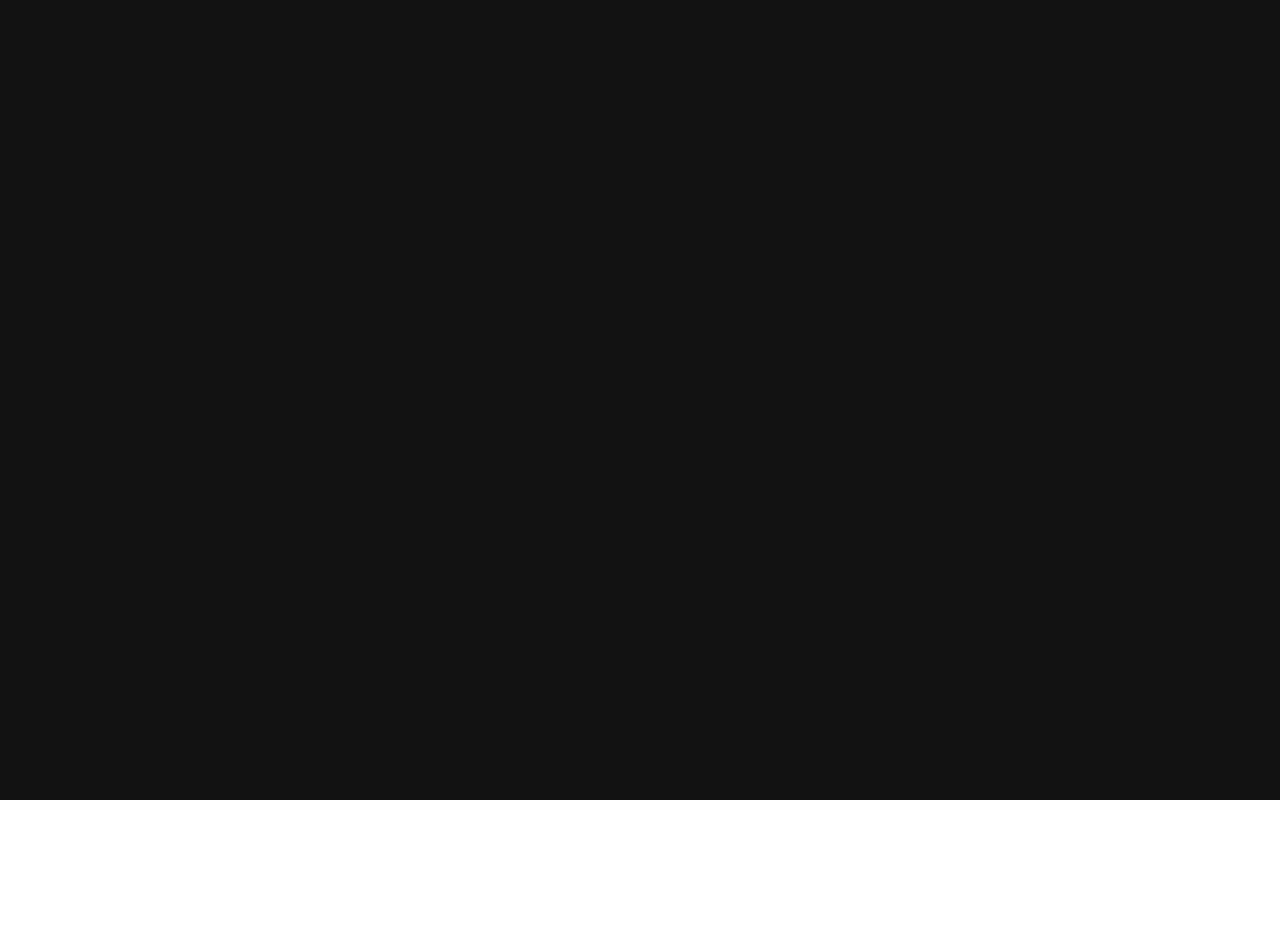
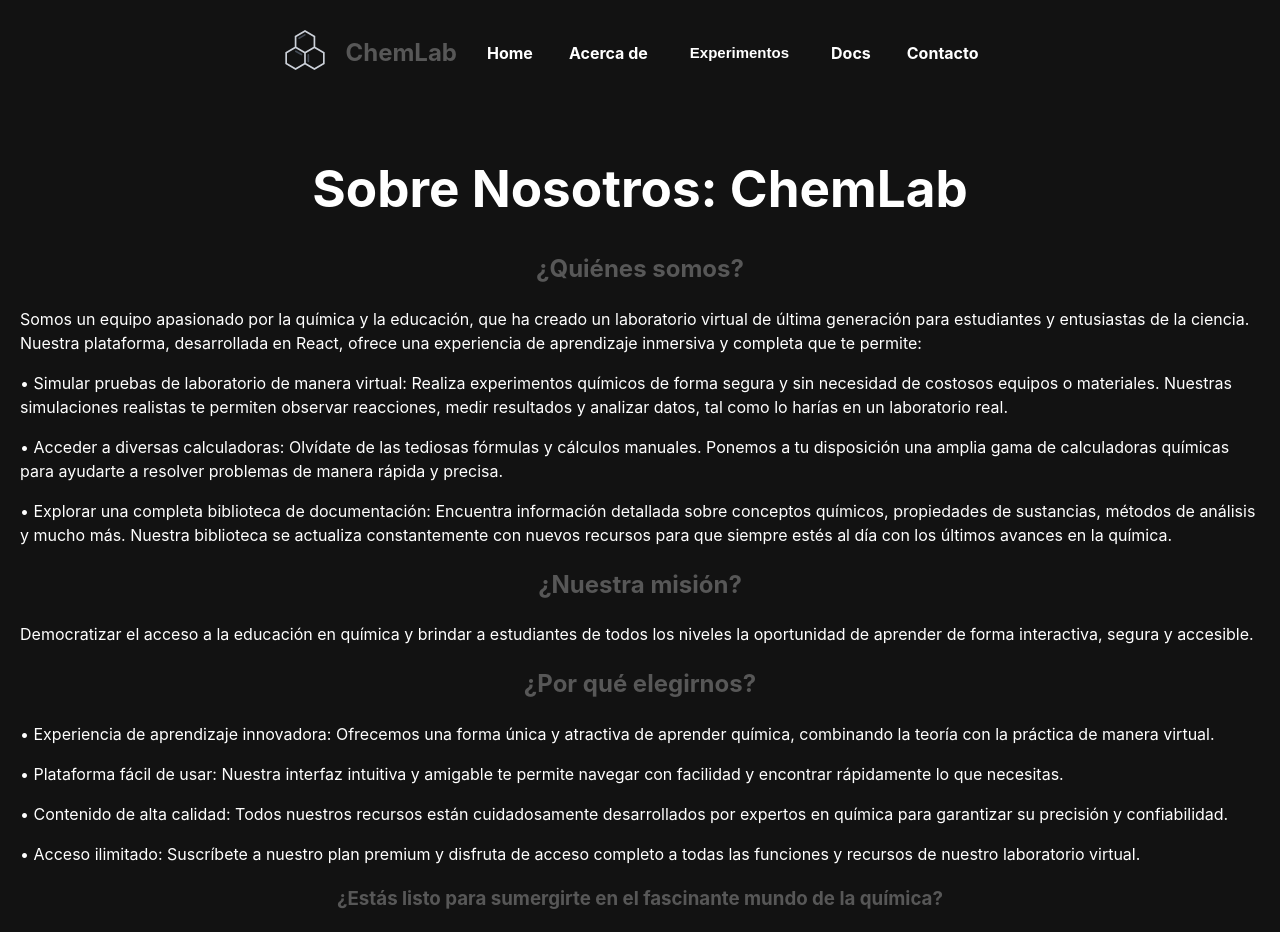
Before and after one commit to necho1122/chem-lab-virtual, a React (Vite) app: page /about in a window 1280 px wide. Before the commit this address had no page. Shown: the top 932 px of the page. Before the commit the page ends 800 px from the top, so only its background shows below. Built offline with nearby package versions, Linux system fonts and the light colour scheme.

Commit message:
add about, contact routers

```diff
--- a/src/App.jsx
+++ b/src/App.jsx
@@ -4,6 +4,8 @@ import { BrowserRouter as Router, Route, Routes } from "react-router-dom";
 import AcidBaseTitration from "./components/AcidBaseTitration";
 import DataHandler from "./components/DataHandler";
 import Calc from "./components/Calc";
+import Contact from "./components/Contact";
+import AboutUs from "./components/AboutUs";
 
 function App() {
 	return (
@@ -13,6 +15,8 @@ function App() {
 				<Route path="/titration" element={<AcidBaseTitration />} />
 				<Route path="/data" element={<DataHandler />} />
 				<Route path="/calc" element={<Calc />} />
+				<Route path="/contact" element={<Contact />} />
+				<Route path="/about" element={<AboutUs />} />
 			</Routes>
 		</Router>
 	);
--- a/src/assets/styles/Calc.css
+++ b/src/assets/styles/Calc.css
@@ -80,3 +80,46 @@
     box-shadow: 0 0 10px 0 rgba(0, 0, 0, 0.2);
     border-radius: 10px;
 }
+
+.ph-calculator-title
+{
+    display: flex;
+    flex-direction: row;
+    justify-content: center;
+    align-items: center;
+    margin-bottom: 20px;
+    position: relative;
+
+}
+
+.ph-calculator-title span p
+{
+    height: 20px;
+    width: 20px;
+    border: 2px solid #575757;
+    border-radius: 50%;
+    text-align: center;
+    font-weight: bold;
+    padding: 0px 2px 4px 2px;
+    margin-left: 10px;
+}
+
+.ph-calculator-title span p:hover
+{
+    background-color: #575757;
+    color: #222;
+}
+
+.ph-message
+{
+    position: absolute;
+    margin-top: 20px;
+    margin-bottom: 20px;
+    top: 50%;
+    left: 50%;
+    transform: translate(-50%, -50%);
+    z-index: 3;
+    background-color: #e9e4e4;
+    border-radius: 10px;
+    padding: 10px;
+}
--- /dev/null
+++ b/src/assets/styles/Contact.css
@@ -0,0 +1,61 @@
+.contact-container
+{
+    background-color: #121212;
+    color: #575757;
+    padding: 20px;
+    border-radius: 5px;
+}
+
+.contact-title
+{
+    color: #e0e0e0;
+}
+
+.contact-form
+{
+    margin-top: 20px;
+}
+
+.field
+{
+    margin-bottom: 15px;
+}
+
+label
+{
+    display: block;
+    margin-bottom: 5px;
+}
+
+input[type="text"],
+input[type="email"],
+textarea
+{
+    width: 100%;
+    padding: 8px;
+    border: 1px solid #575757;
+    border-radius: 5px;
+    background-color: #121212;
+    color: #e0e0e0;
+}
+
+textarea
+{
+    resize: vertical;
+}
+
+.send-button
+{
+    background-color: #4CAF50;
+    color: #e0e0e0;
+    border: none;
+    padding: 10px 20px;
+    border-radius: 5px;
+    cursor: pointer;
+    transition: background-color 0.3s ease;
+}
+
+.send-button:hover
+{
+    background-color: #388E3C;
+}
--- a/src/assets/styles/Home.css
+++ b/src/assets/styles/Home.css
@@ -1,4 +1,5 @@
-.slogan {
+.slogan
+{
     font-size: 1.5rem;
     font-weight: 600;
     color: #fff;
@@ -6,3 +7,17 @@
     text-align: center;
     text-shadow: 0 0 10px rgba(0, 0, 0, 0.5);
 }
+
+.home-chemical-img
+{
+    max-width: 720px;
+    display: flex;
+    justify-content: center;
+    margin: 0 auto;
+}
+
+.home-chemical-img img
+{
+    width: 50%;
+    height: auto;
+}
--- /dev/null
+++ b/src/components/AboutUs.jsx
@@ -0,0 +1,80 @@
+import NavBar from "./NavBar";
+
+function AboutUs() {
+	return (
+		<>
+			<NavBar />
+			<div style={{ padding: "20px" }}>
+				<h1>Sobre Nosotros: ChemLab</h1>
+				<h2>¿Quiénes somos?</h2>
+				<p>
+					Somos un equipo apasionado por la química y la educación, que ha
+					creado un laboratorio virtual de última generación para estudiantes y
+					entusiastas de la ciencia. Nuestra plataforma, desarrollada en React,
+					ofrece una experiencia de aprendizaje inmersiva y completa que te
+					permite:
+				</p>{" "}
+				<p>
+					• Simular pruebas de laboratorio de manera virtual: Realiza
+					experimentos químicos de forma segura y sin necesidad de costosos
+					equipos o materiales. Nuestras simulaciones realistas te permiten
+					observar reacciones, medir resultados y analizar datos, tal como lo
+					harías en un laboratorio real.
+				</p>{" "}
+				<p>
+					• Acceder a diversas calculadoras: Olvídate de las tediosas fórmulas y
+					cálculos manuales. Ponemos a tu disposición una amplia gama de
+					calculadoras químicas para ayudarte a resolver problemas de manera
+					rápida y precisa.{" "}
+				</p>
+				<p>
+					• Explorar una completa biblioteca de documentación: Encuentra
+					información detallada sobre conceptos químicos, propiedades de
+					sustancias, métodos de análisis y mucho más. Nuestra biblioteca se
+					actualiza constantemente con nuevos recursos para que siempre estés al
+					día con los últimos avances en la química.
+				</p>{" "}
+				<h2>¿Nuestra misión?</h2>{" "}
+				<p>
+					Democratizar el acceso a la educación en química y brindar a
+					estudiantes de todos los niveles la oportunidad de aprender de forma
+					interactiva, segura y accesible.
+				</p>{" "}
+				<h2>¿Por qué elegirnos?</h2>{" "}
+				<p>
+					• Experiencia de aprendizaje innovadora: Ofrecemos una forma única y
+					atractiva de aprender química, combinando la teoría con la práctica de
+					manera virtual.
+				</p>{" "}
+				<p>
+					• Plataforma fácil de usar: Nuestra interfaz intuitiva y amigable te
+					permite navegar con facilidad y encontrar rápidamente lo que
+					necesitas.
+				</p>{" "}
+				<p>
+					• Contenido de alta calidad: Todos nuestros recursos están
+					cuidadosamente desarrollados por expertos en química para garantizar
+					su precisión y confiabilidad.
+				</p>{" "}
+				<p>
+					• Acceso ilimitado: Suscríbete a nuestro plan premium y disfruta de
+					acceso completo a todas las funciones y recursos de nuestro
+					laboratorio virtual.
+				</p>
+				<h3>
+					¿Estás listo para sumergirte en el fascinante mundo de la química?
+				</h3>{" "}
+				<p>
+					Visita nuestro sitio web y descubre cómo nuestro laboratorio virtual
+					puede ayudarte a alcanzar tus metas de aprendizaje. ¡Únete a nuestra
+					comunidad y descubre la pasión por la química!
+				</p>{" "}
+				<strong>
+					#Química #LaboratorioVirtual #Educación #Ciencia #Tecnología
+				</strong>
+			</div>
+		</>
+	);
+}
+
+export default AboutUs;
--- /dev/null
+++ b/src/components/Contact.jsx
@@ -0,0 +1,80 @@
+import "../assets/styles/Contact.css";
+import NavBar from "./NavBar";
+
+const Contact = () => {
+	return (
+		<>
+			<NavBar />
+			<div className="contact-container">
+				<h2 className="contact-title">Información de contacto</h2>
+				<div className="contact-info">
+					<p>
+						<strong>Email:</strong> example@example.com
+					</p>
+					<p>
+						<strong>Phone:</strong> +1234567890
+					</p>
+					<p>
+						<strong>Website:</strong>{" "}
+						<a href="https://www.ejemplo.com">www.ejemplo.com</a>
+					</p>
+					<div className="social-media">
+						<p>
+							<strong>Social Media:</strong>
+						</p>
+						<ul>
+							<li>
+								<a
+									href="https://www.facebook.com/ejemplo"
+									target="_blank"
+									rel="noopener noreferrer"
+								>
+									Facebook
+								</a>
+							</li>
+							<li>
+								<a
+									href="https://www.twitter.com/ejemplo"
+									target="_blank"
+									rel="noopener noreferrer"
+								>
+									Twitter
+								</a>
+							</li>
+							<li>
+								<a
+									href="https://www.instagram.com/ejemplo"
+									target="_blank"
+									rel="noopener noreferrer"
+								>
+									Instagram
+								</a>
+							</li>
+						</ul>
+					</div>
+				</div>
+
+				<h2 className="contact-title">Formulario de contacto</h2>
+				<form className="contact-form">
+					<div className="field">
+						<label htmlFor="name">Name:</label>
+						<input type="text" id="name" />
+					</div>
+					<div className="field">
+						<label htmlFor="email">Email:</label>
+						<input type="email" id="email" />
+					</div>
+					<div className="field">
+						<label htmlFor="message">Message:</label>
+						<textarea id="message" rows="4" />
+					</div>
+					<button type="button" className="send-button">
+						Send
+					</button>
+				</form>
+			</div>
+		</>
+	);
+};
+
+export default Contact;
--- a/src/components/Home.jsx
+++ b/src/components/Home.jsx
@@ -1,15 +1,19 @@
-import NavBar  from "./NavBar";
-import AcidBaseTitration from './AcidBaseTitration';
-import '../assets/styles/Home.css'
+import NavBar from "./NavBar";
+import "../assets/styles/Home.css";
+import chemImage from "../assets/images/chemistry-lab-icon.webp";
 
-function Home () {
-  return (
-    <div>
-        <NavBar />
-      <h1>ChemLab Virtual</h1>
-      <p className="slogan">Tu Portal web de Experimentación Química en Línea</p>
+function Home() {
+	return (
+		<div>
+			<NavBar />
+			<h1>ChemLab Virtual</h1>
+			<p className="slogan">
+				Tu Portal web de Experimentación Química en Línea
+			</p>
+			<div className="home-chemical-img"><img src={chemImage} alt="chemical logo" />
+		</div>
     </div>
-  )
+	);
 }
 
 export default Home;
```
Also changed, not shown: src/components/Calc.jsx (+56 -9 lines), src/assets/images/chemistry-lab-icon.webp, 1 other file (tests, documents, lock files or other folders).
